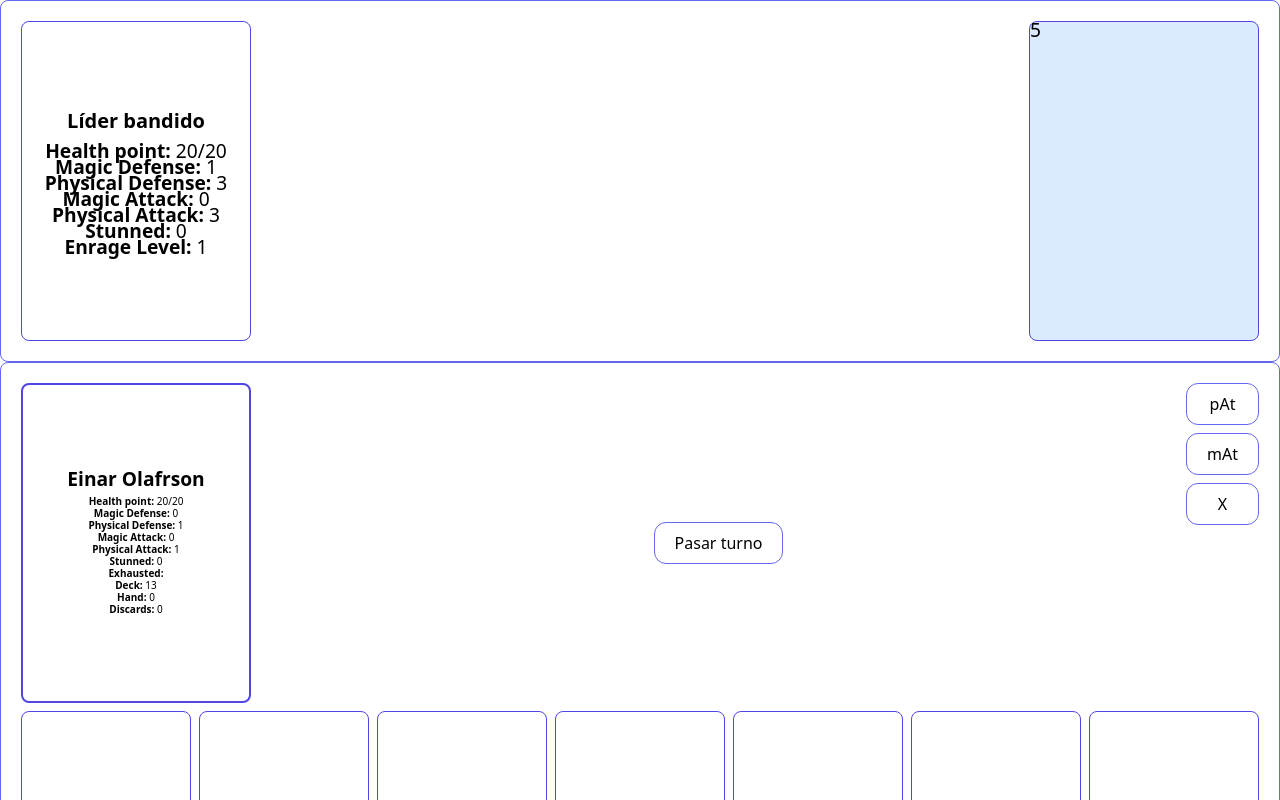
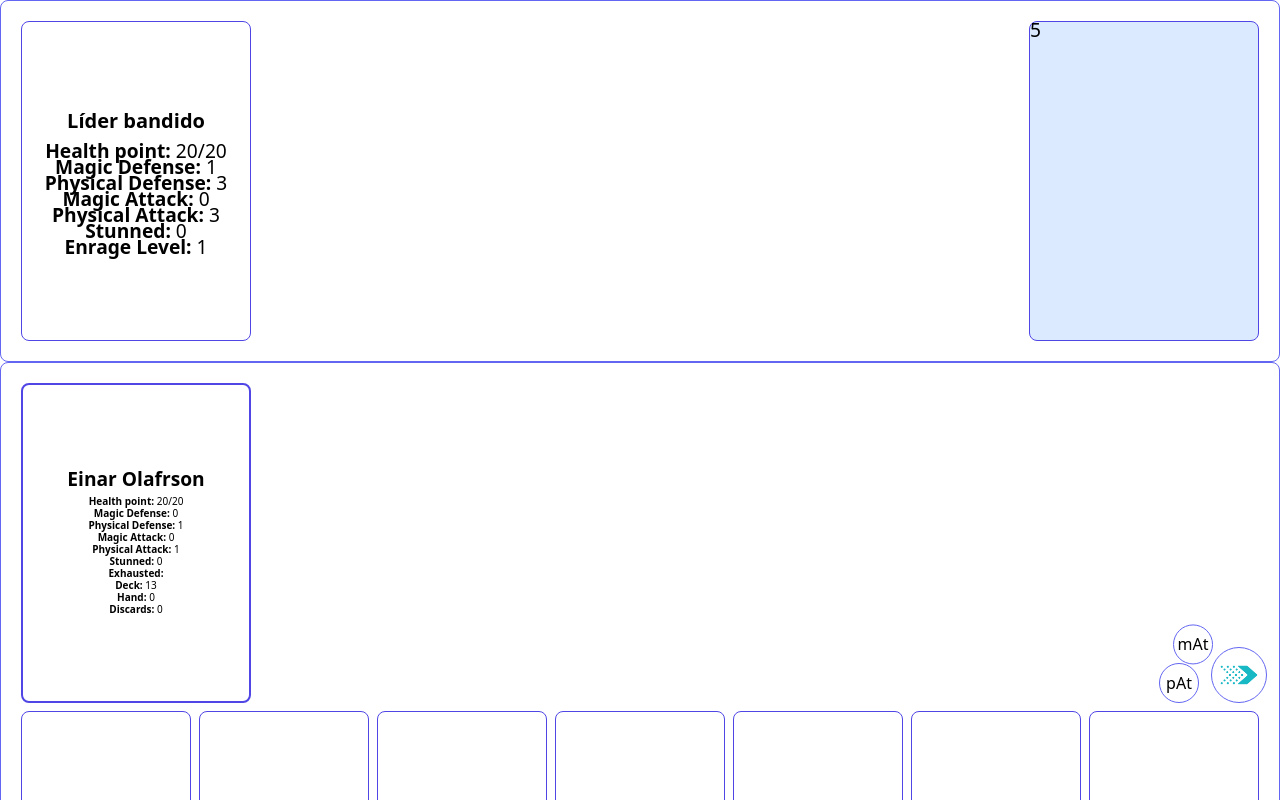
Before and after one commit to MrStegmann/frontend, a React (Vite) app: page / in a window 1280 px wide. Both pictures are taken after a click on the button 136 px from the left and 543 px from the top of the page. Shown: the top 800 px of the page. Built offline with nearby package versions, Linux system fonts and the light colour scheme.

Commit message:
villain attack and player defend

```diff
--- /dev/null
+++ b/src/components/PlayerActBttns.jsx
@@ -0,0 +1,82 @@
+import React, { useEffect, useState } from 'react';
+import NextIcon from "../img/nextIcon.png";
+
+const PlayerActBttns = ({handles, cardToPlay, setPlayer, villain, setVillain, playing, player}) => {
+    const  { handleNextTurn, checkPlayedAlly, handleAttack, handleVillainAttack } = handles;
+
+    const [ buttons, setButtons ] = useState([]);
+
+    useEffect(() => {
+        if (playing?.type === "villain") return;
+        setButtons([]);
+        if (cardToPlay?.type === "character") {
+            setButtons([
+                { label: "pAt", angle: 180, onClick: (cardToPlay) => handleAttack(cardToPlay, false) },
+                { label: "mAt", angle: 220, onClick: (cardToPlay) => handleAttack(cardToPlay, true) }
+            ])
+        }
+        if (cardToPlay?.type === "ally" && checkPlayedAlly(cardToPlay)) {
+            setButtons([
+                { label: "AlAt", angle: 180, onClick: (cardToPlay) => handleAttack(cardToPlay, cardToPlay.mAt > cardToPlay.pAt) }
+            ])
+        }
+    }, [cardToPlay]);
+
+    useEffect(() => {
+        setButtons([]);
+        if (playing?.type === "villain") {
+            const bttns = [
+                { label: "X", angle: 180, onClick: (defender, attacker) => handleVillainAttack(defender, attacker, false) },
+                { label: "Def", angle: 220, onClick: (defender, attacker) => handleVillainAttack(defender, attacker, true) }
+            ];
+
+            if (player.allies.length) bttns.push({ label: "AlDef", angle: 260, onClick: (defender, attacker) => {
+                if (defender.type !== "ally") {
+                    handleVillainAttack(null, attacker, true)
+                } else {
+                    handleVillainAttack(defender, attacker, true)
+                }
+            }})
+
+            setButtons(bttns)
+        }
+    }, [playing]);
+
+    return (
+        <div className='relative flex mr-5 justify-center items-end'>
+
+            <button type='button' onClick={handleNextTurn} className='absolute flex w-14 h-14 items-center  justify-center px-2 border border-indigo-500 rounded-full hover:bg-indigo-500 hover:text-white' title='Siguiente turno'>
+                <img src={NextIcon} />
+            </button>
+
+            {buttons.map((button, index) => (
+                <button
+                    key={index}
+                    className={`absolute w-10 h-10 border border-indigo-500 rounded-full hover:bg-indigo-500 hover:text-white`}
+                    style={{
+                        transform: `rotate(${button.angle}deg) translate(${true ? "60" : "0"}px) rotate(-${button.angle}deg)`,
+                    }}
+                    onClick={() => button.onClick(cardToPlay ? cardToPlay : player, villain)}
+                >
+                    {button.label}
+                </button>
+            ))}
+
+            {/* Botones orbitantes */}
+            {/* {(playing?.type === "villain" ?  villainTurnButtons : playerTurnButtons).map((button, index) => (
+                <button
+                    key={index}
+                    className={`absolute w-10 h-10 border border-indigo-500 rounded-full hover:bg-indigo-500 hover:text-white`}
+                    style={{
+                        transform: `rotate(${button.angle}deg) translate(${true ? "60" : "0"}px) rotate(-${button.angle}deg)`,
+                    }}
+                >
+                    {button.label}
+                </button>
+            ))} */}
+
+        </div>
+    )
+}
+
+export default PlayerActBttns
--- a/src/pages/TestPage.jsx
+++ b/src/pages/TestPage.jsx
@@ -10,6 +10,7 @@ import EventCard from '../components/EventCard';
 import EquipSlots from '../components/EquipSlots';
 import VillainCard from '../components/VillainCard';
 import VillainCards from '../components/VillainCards';
+import PlayerActBttns from '../components/PlayerActBttns';
 
 const TestPage = () => {
     const [ villain, setVillain ] = useState({
@@ -43,7 +44,8 @@ const TestPage = () => {
         hand: []
     });
 
-    const [ villainCard, setVillainCard ] = useState(null);
+    const [ villainTargets, setVillainTargets ] = useState([]);
+    const [ villainRound, setVillainRound ] = useState(0);
 
     const [ player, setPlayer ] = useState({
         _id: "",
@@ -90,7 +92,7 @@ const TestPage = () => {
             const deck = defaultChars[0].deck.map(card => {
                 return {...card, _id: generateID()};
             });
-            setPlayer({
+            const plr = {
                 ...defaultChars[0],
                 _id: generateID(),
                 hand: [],
@@ -106,12 +108,14 @@ const TestPage = () => {
                 initMaxHp: defaultChars[0].maxHP,
                 initHp: defaultChars[0].hp,
                 deck
-            });
+            }
+
+            setPlayer(plr);
 
             const villainDeck = villains[0].deck.map(card => {
                 return {...card, _id: generateID()};
             });
-            setVillain({
+            const vlln = {
                 ...villains[0],
                 _id: generateID(),
 
@@ -129,19 +133,14 @@ const TestPage = () => {
                 improves: [],
                 deck: villainDeck,
                 discards: []
-            })
+            }
+            setVillain(vlln);
+
+            setRotation([plr, vlln]);
         }, 250);
 
         return () => clearTimeout(timeout);
     }, []);
-
-    useEffect(() => {
-        if (player._id === "") return;
-        const timeout = setTimeout(() => {
-            setRotation([player, villain]);
-        }, 100);
-        return () => clearTimeout(timeout);
-    }, [player]);
 
     useEffect(() => {
         const timeout = setTimeout(() => setPlaying(rotation[0]), 100);
@@ -159,9 +158,21 @@ const TestPage = () => {
                 };
             });
             handleGetHand();
-            villainTurn();
+            handleGetVillainCard();
         };
     } , [playing]);
+
+    useEffect(() => {
+        if (villain.hand[0]) {
+            if ([0, 1, 2].includes(villain.hand[0].resource)) {
+                console.log(villain.hand[0])
+            };
+        };
+    }, [villain.hand]);
+
+    const villainNextMove = () => {
+
+    }
 
     const villainTurn = () => {
         console.log(villain);
@@ -206,7 +217,6 @@ const TestPage = () => {
             setPlaying(rotation[index+1]);
         };
         if (playing.type === "villain") {
-
             const players = rotation.filter(r => r.type !== "villain");
             players.push(players.shift());
             setRotation([...players, villain]);
@@ -377,10 +387,53 @@ const TestPage = () => {
     };
 
     // Ataque
-    const handleAttack = (a, d, aSetter, dSetter, isMagic = false) => {
+    const handleVillainAttack = (d, a, isDefending) => {
+        if (!d) return console.log('Debes seleccionar un defensor')
+        const isMagic = a.mAt > a.pAt
+
+        let attack = isMagic ? a.mAt : a.pAt;
+        let defense = isMagic ? d.mDef : d.pDef;
+        defense = isDefending ? defense : 0
+        attack += a.hand[0].value;
+
+        const total = attack - defense < 0 ? 0 : attack - defense;
+
+        const totalDamage = d.damage + total;
+        const newHPvalue = d.hp - total;
+
+        console.log(`${a.name} ataca ${isMagic ? "mágicamente" : "fisicamente"} a ${d.name} y le causa ${total} de daño físico`);
+
+        if (d.type === "ally") {
+
+            d.exhausted = 1;
+
+            d.hp = newHPvalue;
+            d.damage = totalDamage;
+
+            setPlayer(prev => {
+                const pr = prev;
+                const allies = [...pr.allies];
+                const newDiscards = [...pr.discards];
+                const allyIndex = allies.findIndex(ele => ele._id === a._id);
+                if (d.hp <= 0) {
+                    allies.splice(allyIndex, 1);
+                    newDiscards.push(d);
+                } else allies.splice(allyIndex, 1, d);
+                return {...pr, allies, discards: newDiscards};
+            });
+        } else {
+            setPlayer({...d, hp: newHPvalue, damage: totalDamage, exhausted: isDefending ? 1 : 0});
+        };
+
+
+    };
+
+    const handleAttack = (a, isMagic = false) => {
+        if (!a) return console.log('No hay atacante seleccionado');
         if (a.exhausted) return console.log('No puedes atacar. Esta carta está agotada');
         if (a.stunned) {
-            aSetter(prev => {
+            // Añadir comprobación de si el stun es un aliado o player
+            setPlayer(prev => {
                 return {...prev, exhausted: 1, stunned: 0}
             });
 
@@ -389,29 +442,29 @@ const TestPage = () => {
 
         let aAttack = isMagic ? a.mAt : a.pAt;
 
-        let dDefense = isMagic ? d.mDef : d.pDef;
+        let dDefense = isMagic ? villain.mDef : villain.pDef;
 
         const total = aAttack - dDefense < 0 ? 0 : aAttack - dDefense;
 
-        const totalDamage = d.damage + total;
-        const newHPvalue = d.hp - total;
+        const totalDamage = villain.damage + total;
+        const newHPvalue = villain.hp - total;
 
-        console.log(`${a.name} ataca ${isMagic ? "mágicamente" : "fisicamente"} a ${d.name} y le causa ${total} de daño físico`);
+        console.log(`${a.name} ataca ${isMagic ? "mágicamente" : "fisicamente"} a ${villain.name} y le causa ${total} de daño físico`);
 
-        dSetter({...d, hp: newHPvalue, damage: totalDamage});
+        setVillain({...d, hp: newHPvalue, damage: totalDamage});
 
         if (a.type && a.type === "ally") {
             const ally = {...a};
 
             ally.exhausted = 1;
 
-            const counter = d.mAt > d.pAt ? d.mAt - a.mDef < 0 ? 0 :  d.mAt - a.mDef : d.pAt - a.pDef < 0 ? 0 : d.pAt - a.pDef;
+            const counter = villain.mAt > villain.pAt ? villain.mAt - a.mDef < 0 ? 0 :  villain.mAt - a.mDef : villain.pAt - a.pDef < 0 ? 0 : villain.pAt - a.pDef;
 
             ally.hp = ally.hp - counter;
 
-            console.log(`${d.name} contraataca ${ d.mAt > d.pAt ? "mágicamente" : "físicamente"} a tu aliado ${a.name} y le inflige ${counter} de daño. ${ally.hp <= 0 ? `${a.name} ha sido derrotado.` : ""}`);
+            console.log(`${villain.name} contraataca ${ villain.mAt > villain.pAt ? "mágicamente" : "físicamente"} a tu aliado ${a.name} y le inflige ${counter} de daño. ${ally.hp <= 0 ? `${a.name} ha sido derrotado.` : ""}`);
 
-            aSetter(prev => {
+            setPlayer(prev => {
                 const pr = prev;
                 const allies = [...pr.allies];
                 const newDiscards = [...pr.discards];
@@ -423,7 +476,7 @@ const TestPage = () => {
                 return {...pr, allies, discards: newDiscards};
             });
         } else {
-            aSetter(prev => { return { ...prev, exhausted: 1}});
+            setPlayer(prev => { return { ...prev, exhausted: 1}});
         };
 
         setCardToPlay(null);
@@ -480,8 +533,11 @@ const TestPage = () => {
         setAction(prev => prev + 1);
     };
 
+    // Cancelar acción
+    const handleOnCancelAction = () => setCardToPlay(null);
+
     // Función para comprobar si la carta ALLY está en juego
-    const checkPlayedAly = (card) => {
+    const checkPlayedAlly = (card) => {
         if (!card) return false;
         const allies = player.allies;
         const found = allies.find( ally => ally._id === card._id);
@@ -511,17 +567,21 @@ const TestPage = () => {
                         <CharCard char={player} />
                     </button>
 
-                    <button type='button' onClick={handleNextTurn} className='px-5 py-2 my-auto border border-indigo-500 rounded-xl hover:bg-indigo-500 hover:text-white'>Pasar turno</button>
+
+                    <PlayerActBttns handles={{handleNextTurn, handleAttack, checkPlayedAlly, handleOnCancelAction, handleVillainAttack}} cardToPlay={cardToPlay} setPlayer={setPlayer} villain={villain} setVillain={setVillain} playing={playing} player={player} />
+
+
+                    {/* <button type='button' onClick={handleNextTurn} className='px-5 py-2 my-auto border border-indigo-500 rounded-xl hover:bg-indigo-500 hover:text-white'>Pasar turno</button>
 
                     {   (
                             cardToPlay?.type === "character" ||
                             (
-                                cardToPlay?.type === "ally" && checkPlayedAly(cardToPlay)
+                                cardToPlay?.type === "ally" && checkPlayedAlly(cardToPlay)
                             )
                         ) &&
                         <Attacking onCancel={() => setCardToPlay(null)} handleAttack={handleAttack} cardToPlay={cardToPlay} setPlayer={setPlayer} villain={villain} setVillain={setVillain} />
                     }
-
+ */}
 
 
                 </div>
@@ -552,7 +612,7 @@ const TestPage = () => {
                         <>
                             <p>Selecciona una carta que jugar</p>
 
-                            {cardToPlay?.type !== "character" && cardToPlay && !checkPlayedAly(cardToPlay) && (
+                            {cardToPlay?.type !== "character" && cardToPlay && !checkPlayedAlly(cardToPlay) && (
                                 <div className='w-full flex flex-row gap-5 justify-center'>
                                     <button className='px-4 py-1 border border-indigo-500 rounded-xl hover:bg-indigo-600 hover:text-gray-100 font-bold'  onClick={handleAccept}>Aceptar</button>
 
```
Also changed, not shown: src/img/nextIcon.png (added).
